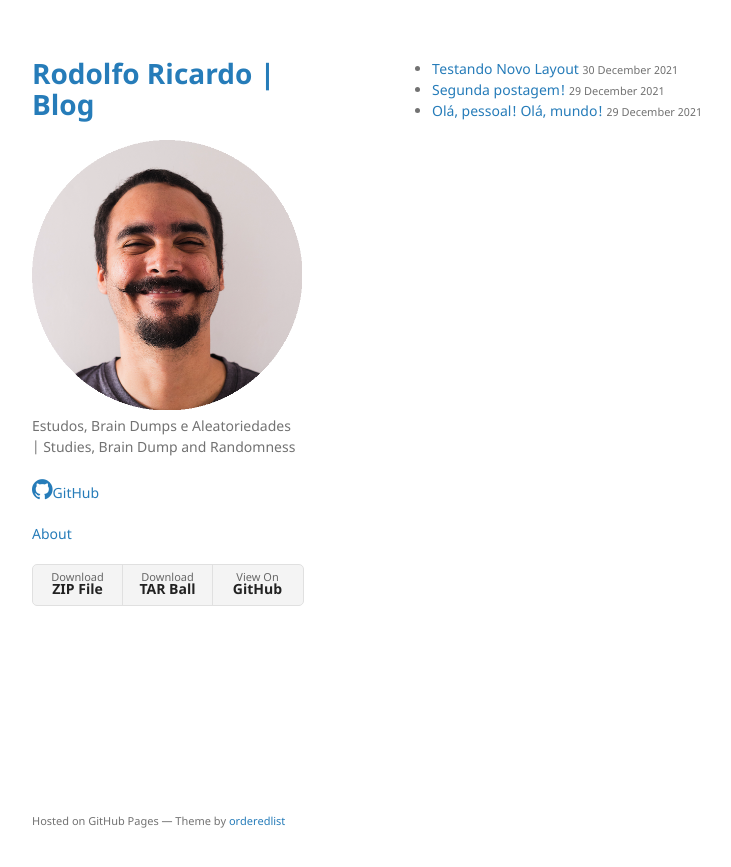
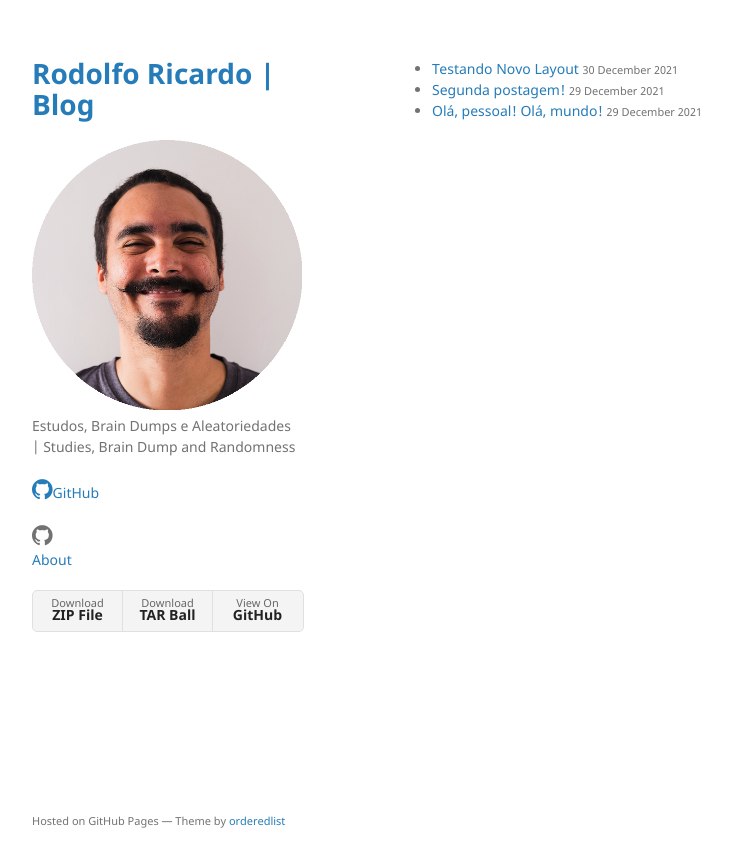
Before and after one commit to rodolforicardotech/rodolforicardotech.github.io, a Jekyll site: the page built from index.md, in a window 1280 px wide. Shown: the top 867 px of the page, without its empty margins (178-909 px from the left). Built offline with Jekyll 4.4.1, drawn with Linux system fonts in a browser that asks for light colours; our own code applies the rules of GitHub Pages for plain Markdown files.

Commit message:
adicionando a logo com unicode

```diff
--- a/_layouts/default.html
+++ b/_layouts/default.html
@@ -35,6 +35,8 @@
         <p class="view"><a href="{{ site.github.owner_url }}"><i class="fa fa-github" aria-hidden="true" style="font-size:24px"></i>GitHub</a></p>
         {% endif %}
 
+
+        <i style="font-size:24px" class="fa">&#xf09b;</i>
         <p class="view"><a href="http://rodolforicardo7.github.io/about">About</a></p>
 
         {% if site.show_downloads %}
```
